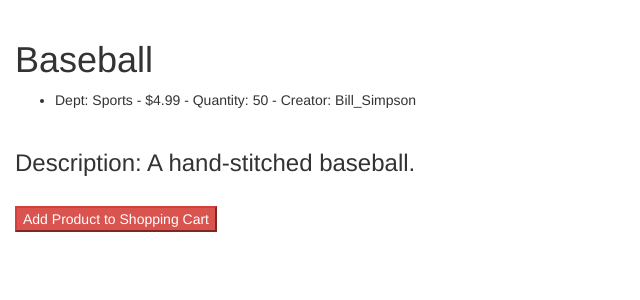
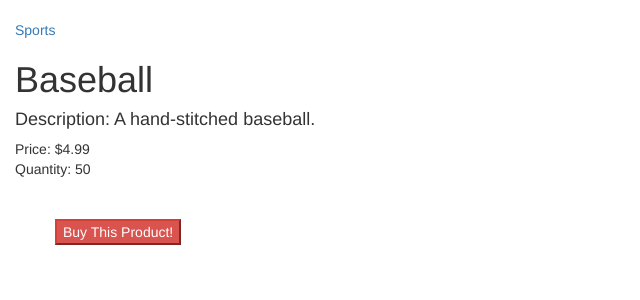
Before and after one commit to Ambiguous-Squids/Bangazon_initial_site, a Django app: page /product_detail/1/ in a window 1280 px wide. Shown: the part 52-352 px from the top of the page, without its empty margins (0-640 px from the left). Run offline with Django 3.2, Linux system fonts and the light colour scheme; a user stored in the database is signed in; data comes from the database, SQL or seed files in the repository; some libraries are stand-ins or nearby versions.

Commit message:
Added changes to product detail per requirements

```diff
--- a/bangazonsite/initial_site/static/css/styles.css
+++ b/bangazonsite/initial_site/static/css/styles.css
@@ -10,3 +10,12 @@
 	float:right;
 	margin-right: 20px;
 }
+
+.move-me{
+	float:right;
+	margin-right: 20px;
+}
+
+.margin-top{
+	margin-top: 50px;
+}
--- a/bangazonsite/initial_site/templates/base_generic.html
+++ b/bangazonsite/initial_site/templates/base_generic.html
@@ -22,7 +22,6 @@
         <div class="navbar-collapse collapse">
 
         <!-- Float the ul li to the left with the class below -->
-
           <ul class="nav navbar-nav navbar-left float-left">
             <li><a href="{% url 'index' %}">Home</a></li>
             <li><a href="{% url 'products' %}">Products</a></li>
--- a/bangazonsite/initial_site/templates/initial_site/product_detail.html
+++ b/bangazonsite/initial_site/templates/initial_site/product_detail.html
@@ -1,17 +1,17 @@
 {% extends "base_generic.html" %}
 {% block content %}
+
+    <a href="/products_of_type/{{ product.product_type_id }}">{{ product.product_type }}</a>
     <h1>{{product.name}}</h1>
-    <ul>
-        <li>Dept: {{ product.product_type }} - ${{ product.price }} - Quantity: {{ product.quantity }} - Creator: {{ product.customer }}
-        <br />
-        </li>
+    <h4>Description: {{ product.description }}</h4>
+    <div class="detail-info">Price: ${{product.price}}</div>
+    <div class="detail-info">Quantity: {{product.quantity}}</div>    <ul>
     <br />
-    </ul>
-    <h3>Description: {{ product.description }}</h3><br />
+    <br />
     {% if user.is_authenticated %}
     <form action="/add_product_to_order/{{product.id}}/" method="POST">
     {% csrf_token %}
-        <button class="btn-danger">Add Product to Shopping Cart</button>
+        <button class="btn-danger">Buy This Product!</button>
     </form>
     {% endif %}
 {% endblock %}
```
